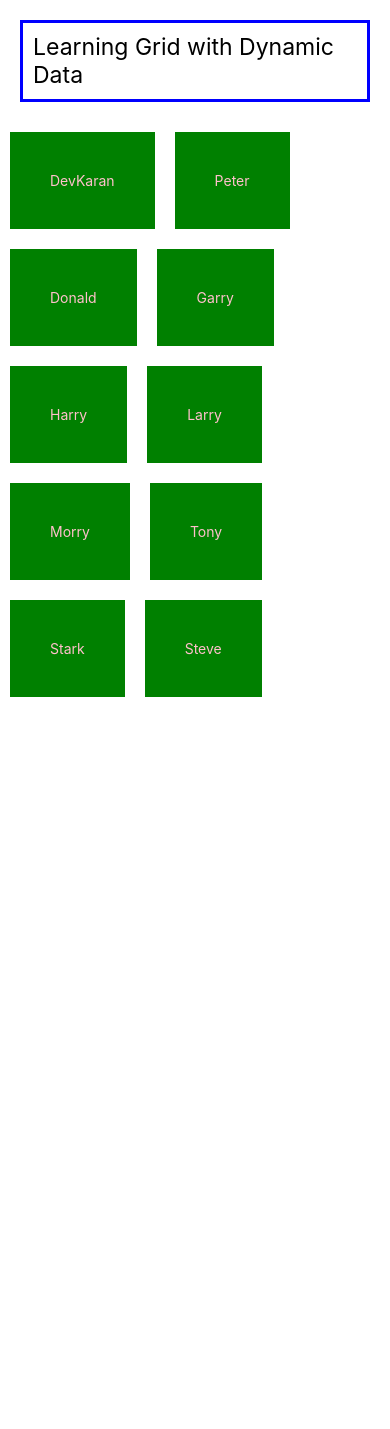
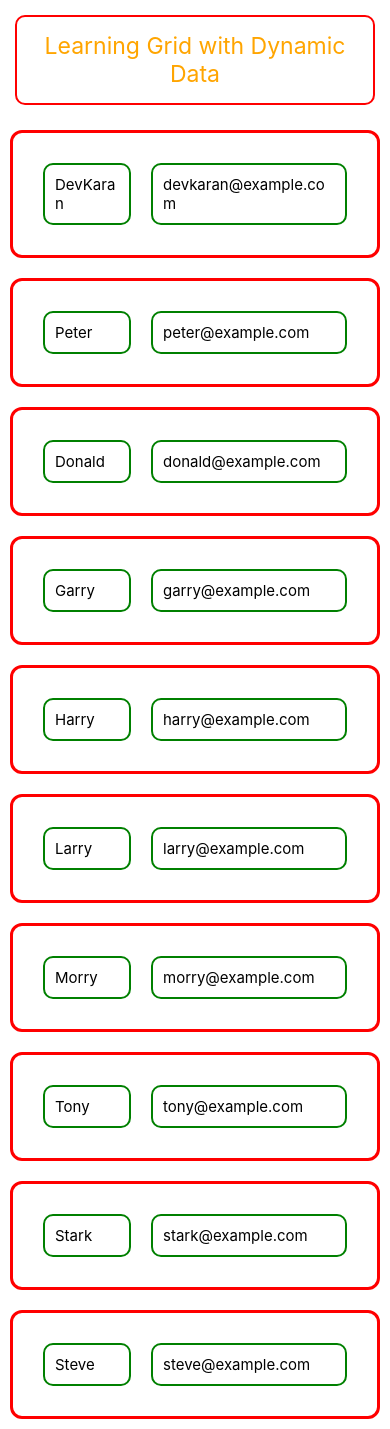
Before and after one commit to DKSingh1604/firstCli, a React Native app: screen / in a window 390 px wide. Before the commit the page ends 844 px from the top, so only its background shows below. Built offline with nearby package versions, Linux system fonts and the light colour scheme.

Commit message:
- use of flatlist with dynamic data - flex adding

```diff
--- a/App.tsx
+++ b/App.tsx
@@ -1,48 +1,82 @@
 /* eslint-disable @typescript-eslint/no-unused-vars */
 /* eslint-disable react-native/no-inline-styles */
-import { View, Text, SafeAreaView, StatusBar, Platform } from 'react-native';
+import {
+  View,
+  Text,
+  SafeAreaView,
+  StatusBar,
+  Platform,
+  FlatList,
+} from 'react-native';
 import ExStyles from './css/styles';
+import UserData from './components/userData';
 const App = () => {
   const users = [
     {
       id: 1,
       name: 'DevKaran',
+      email: 'devkaran@example.com',
+      age: 25,
+      data: ['reactjs', 'angular'],
     },
     {
       id: 2,
       name: 'Peter',
+      email: 'peter@example.com',
+      age: 28,
+      data: ['reactjs', 'nodejs'],
     },
     {
       id: 3,
       name: 'Donald',
+      email: 'donald@example.com',
+      age: 32,
+      data: ['java', 'angular'],
     },
     {
       id: 4,
       name: 'Garry',
+      email: 'garry@example.com',
+      age: 27,
+      data: ['reactjs', 'php'],
     },
     {
       id: 5,
       name: 'Harry',
+      email: 'harry@example.com',
+      age: 30,
+      data: ['html', 'angular'],
     },
     {
       id: 6,
       name: 'Larry',
+      email: 'larry@example.com',
+      age: 26,
+      data: ['reactjs', 'css'],
     },
     {
       id: 7,
       name: 'Morry',
+      email: 'morry@example.com',
+      age: 29,
     },
     {
       id: 8,
       name: 'Tony',
+      email: 'tony@example.com',
+      age: 31,
     },
     {
       id: 9,
       name: 'Stark',
+      email: 'stark@example.com',
+      age: 35,
     },
     {
       id: 10,
       name: 'Steve',
+      email: 'steve@example.com',
+      age: 33,
     },
   ];
 
@@ -54,23 +88,12 @@ const App = () => {
           paddingTop: Platform.OS === 'android' ? StatusBar.currentHeight : 0,
         }}
       >
-        <View>
-          <Text
-            style={{
-              fontSize: 23,
-              borderWidth: 3,
-              borderColor: 'blue',
-              margin: 20,
-              padding: 10,
-            }}
-          >
-            Learning Grid with Dynamic Data
-          </Text>
-          <View style={{ flex: 1, flexDirection: 'row', flexWrap: 'wrap' }}>
-            {users.map(item => (
-              <Text style={ExStyles.gridElement}>{item.name}</Text>
-            ))}
-          </View>
+        <View style={{ marginBottom: 100 }}>
+          <Text style={ExStyles.button}>Learning Grid with Dynamic Data</Text>
+          <FlatList
+            data={users}
+            renderItem={({ item }) => <UserData item={item} />}
+          />
         </View>
       </SafeAreaView>
     </View>
--- /dev/null
+++ b/components/userData.tsx
@@ -0,0 +1,18 @@
+import { View, Text } from 'react-native';
+import ExStyles from '../css/styles';
+
+const UserData = (props: { item: any }) => {
+  const item = props.item;
+  return (
+    <View style={ExStyles.textbox}>
+      <View style={{ flex: 1 }}>
+        <Text style={ExStyles.gridElement}>{item.name}</Text>
+      </View>
+      <View style={{ flex: 2 }}>
+        <Text style={ExStyles.gridElement}>{item.email}</Text>
+      </View>
+    </View>
+  );
+};
+
+export default UserData;
--- a/css/styles.ts
+++ b/css/styles.ts
@@ -7,17 +7,24 @@ const ExStyles = StyleSheet.create<{ textbox: TextStyle, button: TextStyle, item
         backgroundColor: 'white',
         // textAlign: 'center',
         padding: 20,
-        margin: 5,
+        margin: 10,
         borderRadius: 12,
         borderWidth: 3,
         borderColor: 'red',
+        flex: 2,
+        flexDirection: 'row',
+        // flexWrap: 'wrap'
     },
 
     button: {
         color: 'orange',
-        fontSize: 20,
+        fontSize: 23,
         padding: 15,
-        margin: 15
+        margin: 15,
+        borderColor: 'red',
+        borderWidth: 2,
+        borderRadius: 10,
+        textAlign: 'center'
     },
 
     items: {
@@ -31,13 +38,15 @@ const ExStyles = StyleSheet.create<{ textbox: TextStyle, button: TextStyle, item
         borderRadius: 10
     },
     gridElement: {
-        color: 'pink',
-        backgroundColor: 'green',
-        padding: 40,
+        padding: 10,
         margin: 10,
-        textAlign: 'left'
+        fontSize: 15,
+        textAlign: 'left',
+        borderRadius: 10,
+        borderColor: 'green',
+        borderWidth: 2
+    },
 
-    }
 });
 
 export default ExStyles;
```
